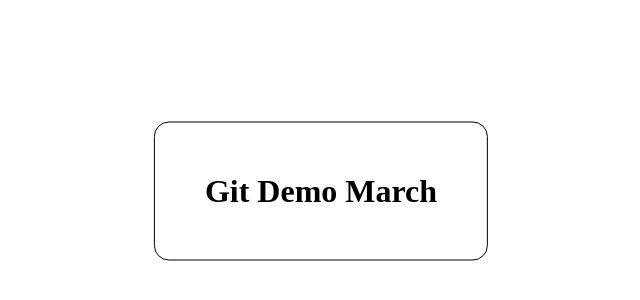
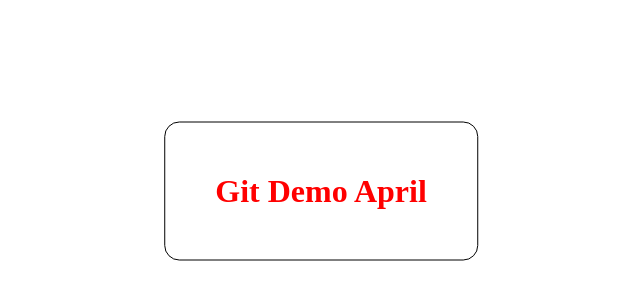
Before and after one commit to rahulduttt/git-demo-acton, a plain HTML site: page index.html in a window 1280 px wide. Shown: the part 230-530 px from the top of the page, without its empty margins (319-959 px from the left). Drawn offline with Linux system fonts and the light colour scheme.

Commit message:
Update the Display Date To April

```diff
--- a/index.html
+++ b/index.html
@@ -26,11 +26,15 @@
             color: aliceblue;
         }
 
+        .chnageColor {
+            color: red !important;
+        }
+
     </style>
 </head>
 <body>
     <main>
-        <h1 class="centered bordered">Git Demo March</h1>
+        <h1 class="centered bordered chnageColor">Git Demo April</h1>
     </main>
 </body>
 </html>
```
